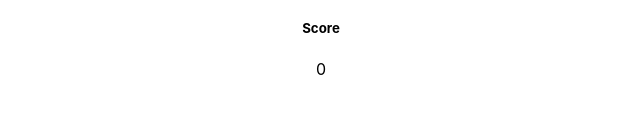
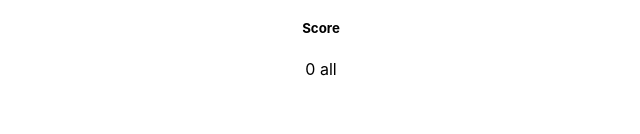
Before and after one commit to GajendraRaj/TennisV3, a React (Create React App) app: page / in a window 1280 px wide. Shown: the part 166-300 px from the top of the page, without its empty margins (319-959 px from the left). Built offline with nearby package versions, Linux system fonts and the light colour scheme.

Commit message:
feat: Set Score as "15 all" on both players scores once

```diff
--- a/src/components/tennis-game/score/index.js
+++ b/src/components/tennis-game/score/index.js
@@ -10,10 +10,10 @@ const Score = (props) => {
   useEffect(() => {
     const gameScore = () => {
       const isPlayersScoreEqual = player1Score === player2Score;
-      if (!isPlayersScoreEqual) {
+      if (isPlayersScoreEqual) {
+        return SCORE_LOOKUP[player1Score] + " all";
+      } else {
         return SCORE_LOOKUP[player1Score] + ", " + SCORE_LOOKUP[player2Score];
-      } else {
-        return SCORE_LOOKUP[0];
       }
     };
 
```
Also changed, not shown: 1 other file (tests, documents, lock files or other folders).
